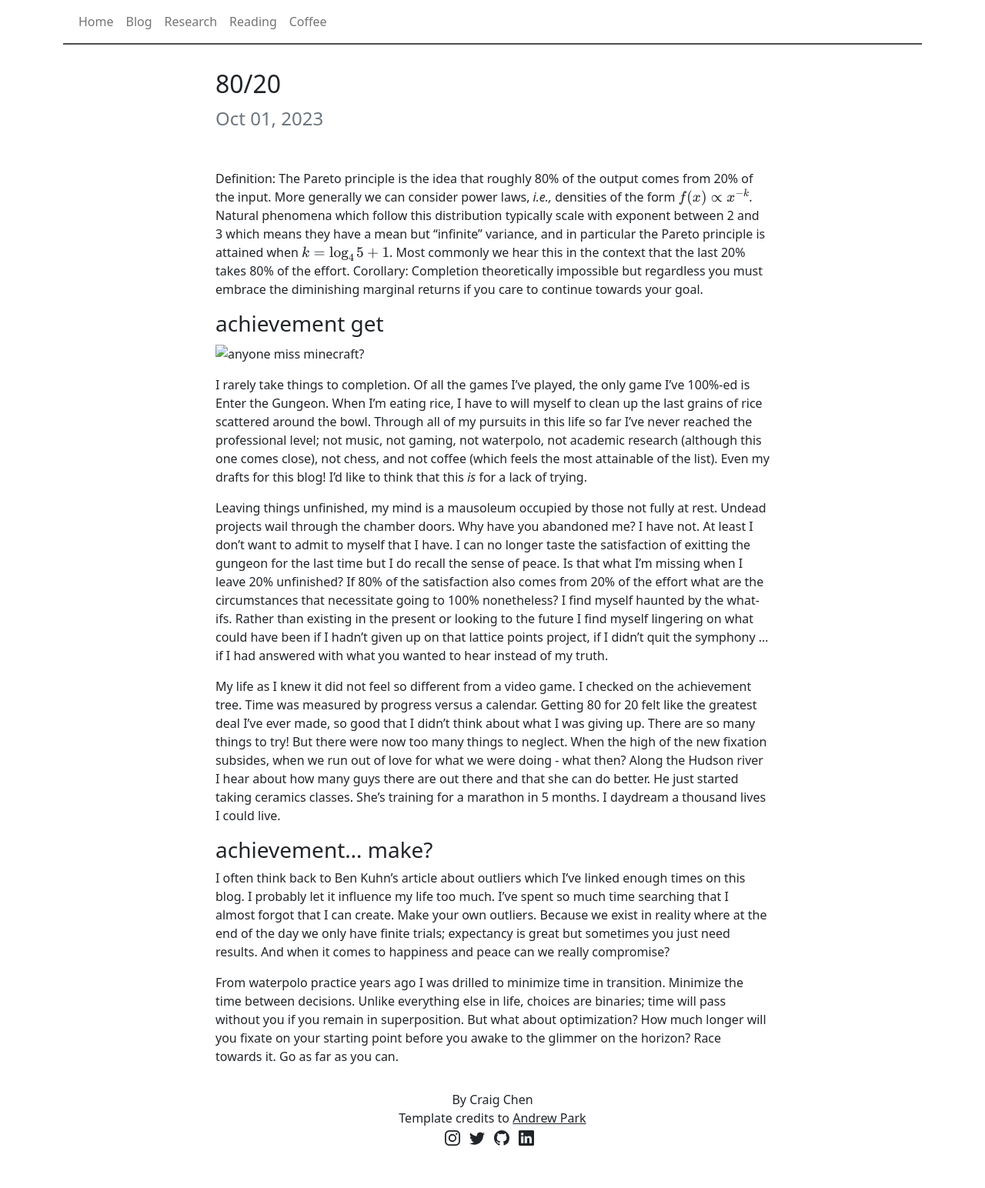
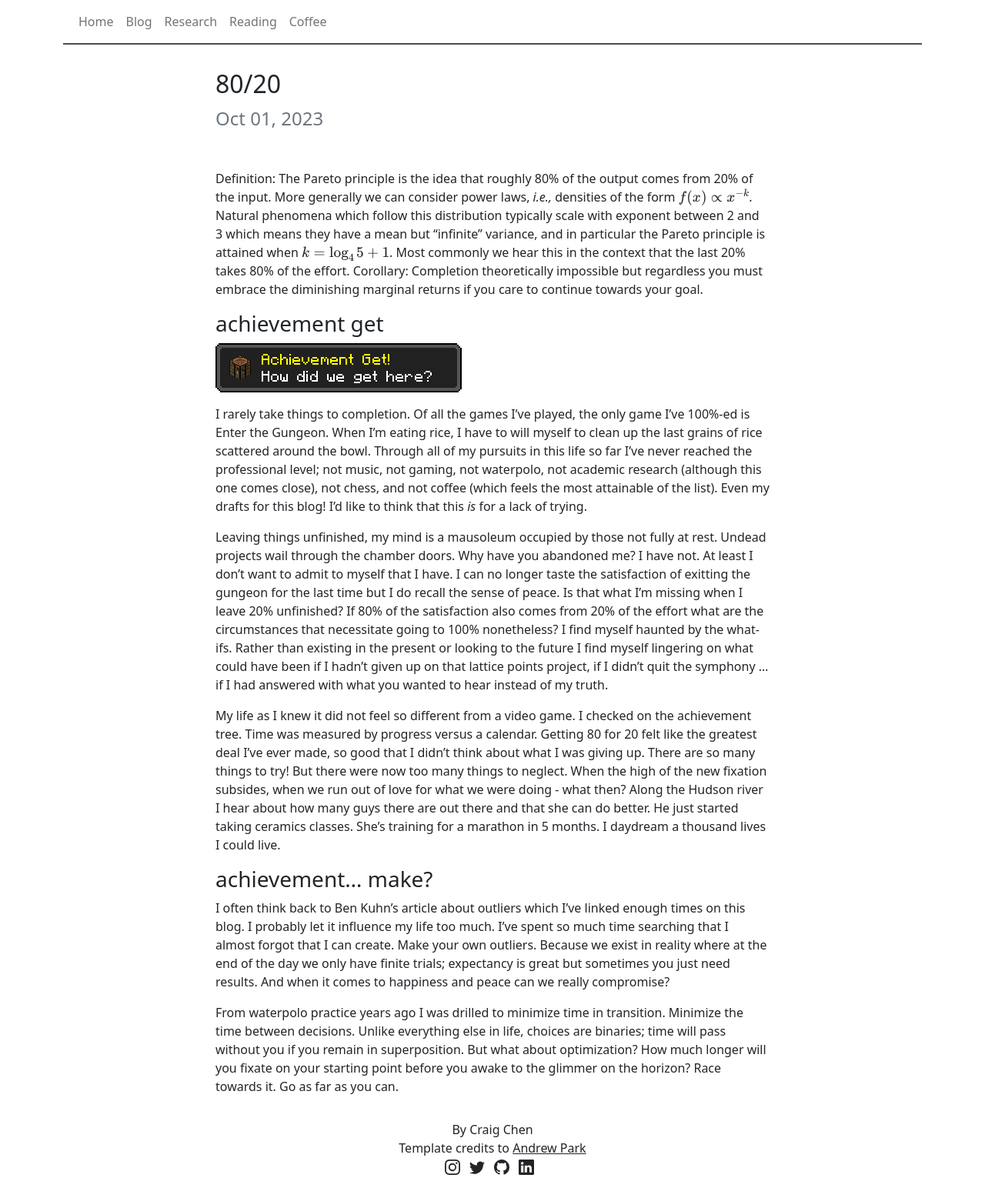
Before and after one commit to craigxchen/craigxchen.github.io, a Jekyll site: the page built from _posts/2023-10-01-pareto.md, in a window 1280 px wide. Shown: the whole page at 77% size. Built offline with Jekyll 4.4.1, drawn with Linux system fonts in a browser that asks for light colours; formulas are drawn with MathJax 3; before the commit the page ends 1505 px from its top, so only the background shows below that.

Commit message:
fixing image?

```diff
--- a/_posts/2023-10-01-pareto.md
+++ b/_posts/2023-10-01-pareto.md
@@ -7,7 +7,7 @@ Definition: The Pareto principle is the idea that roughly 80% of the output come
 Corollary: Completion theoretically impossible but regardless you must embrace the diminishing marginal returns if you care to continue towards your goal.
 
 ### achievement get
-![anyone miss minecraft?](../assets/images/achievement.png)
+![anyone miss minecraft?](/assets/images/achievement.png)
 
 I rarely take things to completion. Of all the games I've played, the only game I've 100%-ed is Enter the Gungeon. When I'm eating rice, I have to will myself to clean up the last grains of rice scattered around the bowl. Through all of my pursuits in this life so far I've never reached the professional level; not music, not gaming, not waterpolo, not academic research (although this one comes close), not chess, and not coffee (which feels the most attainable of the list). Even my drafts for this blog! I'd like to think that this *is* for a lack of trying.
 
```
